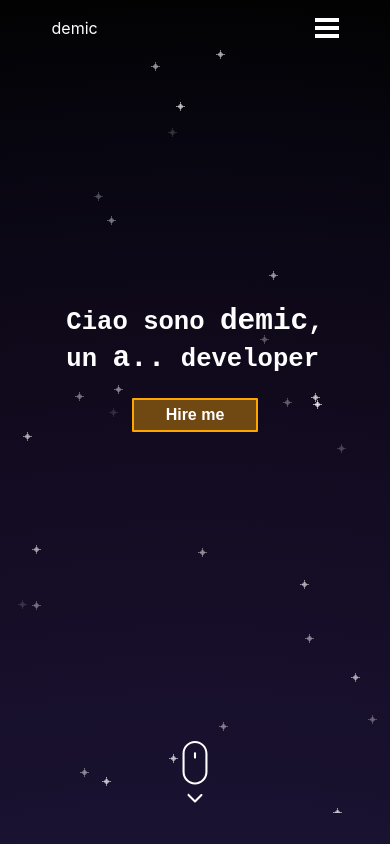
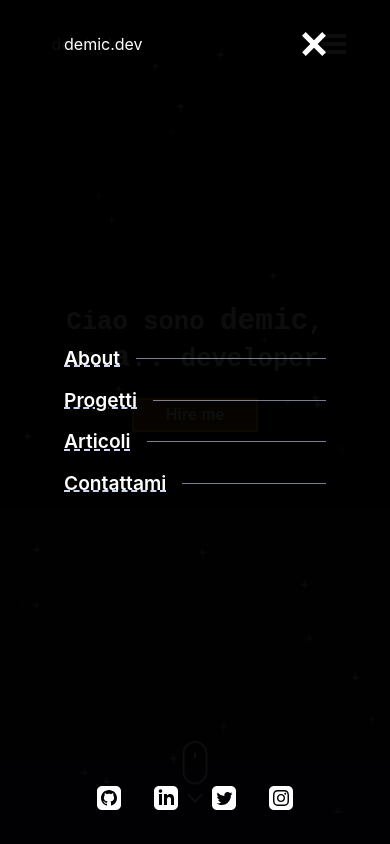
Before and after one commit to demic-dev/demic-portfolio, a Gatsby site: page / in a window 390 px wide. Both pictures are taken after a click on the icon 326 px from the left and 28 px from the top of the page. Built offline with nearby package versions, Linux system fonts and the light colour scheme; Gatsby itself is replaced by a stand-in of ours.

Commit message:
fixed responsive

```diff
--- a/src/components/Footer.tsx
+++ b/src/components/Footer.tsx
@@ -41,7 +41,7 @@ const Footer: React.FC = () => {
 
 export default Footer;
 
-const Wrapper = styled.div`
+const Wrapper = styled.footer`
   width: 100%;
 
   margin: 8rem auto 0rem auto;
@@ -52,25 +52,21 @@ const Wrapper = styled.div`
 
   display: grid;
   gap: 0.8rem;
-  justify-content: center;
   justify-items: center;
-  align-content: center;
+
+  grid-template-areas: "top-desc" "icons" "bottom-desc";
 
   @media (min-width: 1000px) {
     grid-template-areas: "top-desc icons" "bottom-desc -";
     justify-content: space-around;
     justify-items: flex-start;
-    align-items: flex-start;
-    gap: 0;
+    gap: 1.2rem;
 
     padding: 3rem 0.8rem;
   }
 `;
 
 const Description = styled.div`
-  grid-area: desc;
-  width: 100%;
-
   line-height: 24px;
 `;
 
--- a/src/components/Icons.tsx
+++ b/src/components/Icons.tsx
@@ -1,7 +1,7 @@
 import React from "react";
-import { IIcons } from ".";
+import { ClickType, IIcons } from ".";
 
-const Icons: React.FC<IIcons> = ({ name }) => {
+const Icons: React.FC<IIcons & ClickType> = ({ name, onClick }) => {
   switch (name) {
     case "github":
       return <GithubIcon />;
@@ -14,13 +14,15 @@ const Icons: React.FC<IIcons> = ({ name }) => {
     case "instagram":
       return <InstagramIcon />;
     case "menu":
-      return <MenuIcon />;
+      return <MenuIcon onClick={onClick} />;
+    case "close":
+      return <CloseIcon onClick={onClick} />;
   }
 };
 
 export default Icons;
 
-const GithubIcon = () => (
+const GithubIcon: React.FC = () => (
   <svg
     xmlns="http://www.w3.org/2000/svg"
     width="24"
@@ -32,7 +34,7 @@ const GithubIcon = () => (
   </svg>
 );
 
-const OpenIcon = () => (
+const OpenIcon: React.FC = () => (
   <svg
     xmlns="http://www.w3.org/2000/svg"
     width="24"
@@ -44,7 +46,7 @@ const OpenIcon = () => (
   </svg>
 );
 
-const LinkedinIcon = () => (
+const LinkedinIcon: React.FC = () => (
   <svg
     xmlns="http://www.w3.org/2000/svg"
     width="24"
@@ -56,7 +58,7 @@ const LinkedinIcon = () => (
   </svg>
 );
 
-const TwitterIcon = () => (
+const TwitterIcon: React.FC = () => (
   <svg
     xmlns="http://www.w3.org/2000/svg"
     width="24"
@@ -68,7 +70,7 @@ const TwitterIcon = () => (
   </svg>
 );
 
-const InstagramIcon = () => (
+const InstagramIcon: React.FC = () => (
   <svg
     xmlns="http://www.w3.org/2000/svg"
     width="24"
@@ -80,13 +82,26 @@ const InstagramIcon = () => (
   </svg>
 );
 
-const MenuIcon = () => (
+const MenuIcon: React.FC<ClickType> = ({ onClick }) => (
   <svg
     xmlns="http://www.w3.org/2000/svg"
     width="24"
     height="24"
     viewBox="0 0 24 24"
+    onClick={onClick}
   >
     <path d="M24 6h-24v-4h24v4zm0 4h-24v4h24v-4zm0 8h-24v4h24v-4z" />
   </svg>
 );
+
+const CloseIcon: React.FC<ClickType> = ({ onClick }) => (
+  <svg
+    xmlns="http://www.w3.org/2000/svg"
+    width="24"
+    height="24"
+    viewBox="0 0 24 24"
+    onClick={onClick}
+  >
+    <path d="M24 20.188l-8.315-8.209 8.2-8.282-3.697-3.697-8.212 8.318-8.31-8.203-3.666 3.666 8.321 8.24-8.206 8.313 3.666 3.666 8.237-8.318 8.285 8.203z" />
+  </svg>
+);
--- a/src/components/Navbar.tsx
+++ b/src/components/Navbar.tsx
@@ -1,8 +1,9 @@
-import React from "react";
+import React, { useState } from "react";
 import styled from "styled-components";
+import { motion, AnimatePresence } from "framer-motion";
+import { Link } from "gatsby";
+
 import { Icons } from ".";
-
-import { Link } from "gatsby";
 
 const LINKS = [
   {
@@ -28,18 +29,62 @@ const LINKS = [
 ];
 
 const Navbar: React.FC = () => {
+  const [isNavOpen, setIsNavOpen] = useState<boolean>(false);
+
+  const handleOpenPanel = () => setIsNavOpen((val) => !val);
+
   return (
+    <>
+      <AnimatePresence>
+        {isNavOpen && (
+          <NavbarPanel
+            initial={{ x: window.innerWidth }}
+            animate={{ x: 0 }}
+            exit={{ x: window.innerWidth }}
+          >
+            <NavbarPanelHeadingContainer>
+              <Heading>demic.dev</Heading>
+              <Icons name="close" onClick={handleOpenPanel} />
+            </NavbarPanelHeadingContainer>
+            <NavbarContainer>
+              {LINKS.map(({ id, name, to }) => (
+                <NavbarItemContainer>
+                  <Link to={to} onClick={handleOpenPanel} key={id} title={name}>
+                    <NavbarItem>{name}</NavbarItem>
+                  </Link>
+                  <NavbarItemLine />
+                </NavbarItemContainer>
+              ))}
+            </NavbarContainer>
+            <NavbarPanelSocialContainer>
+              <Link to="https://github.com/demic-dev">
+                <Icons name="github" />
+              </Link>
+              <Link to="https://www.linkedin.com/in/michele-de-cillis/">
+                <Icons name="linkedin" />
+              </Link>
+              <Link to="https://twitter.com/demic_dev">
+                <Icons name="twitter" />
+              </Link>
+              <Link to="https://www.instagram.com/demic.dev/">
+                <Icons name="instagram" />
+              </Link>
+            </NavbarPanelSocialContainer>
+          </NavbarPanel>
+        )}
+      </AnimatePresence>
       <Wrapper>
-      <Heading>demic</Heading>
+        <Heading>demic.dev</Heading>
         <ActionsContainer>
           {LINKS.map(({ id, name, to }) => (
-          <a href={to} key={id} title={name}>
+            <Link to={to} key={id} title={name}>
               <Text>{name}</Text>
-          </a>
+            </Link>
           ))}
-        <Icons name="menu" />
+          <Icons name="menu" onClick={handleOpenPanel} />
         </ActionsContainer>
       </Wrapper>
+    </>
   );
 };
 
@@ -57,7 +102,7 @@ const Wrapper = styled.nav`
   margin: 0 auto;
 
   position: absolute;
-  top: 1rem;
+  top: 2rem;
   left: 0;
   right: 0;
 
@@ -105,3 +150,68 @@ const Heading = styled.h1`
   cursor: pointer;
   user-select: none;
 `;
+
+const NavbarPanel = styled(motion.div)`
+  position: fixed;
+  top: 0;
+  right: 0;
+
+  padding: 2rem 4rem;
+
+  width: 100%;
+  height: 100%;
+
+  background-color: rgba(0, 0, 0, 0.95);
+
+  z-index: 3;
+
+  display: grid;
+
+  align-content: space-between;
+
+  svg {
+    fill: #fff;
+    cursor: pointer;
+  }
+`;
+
+const NavbarContainer = styled.div`
+  display: grid;
+  gap: 1.4rem;
+`;
+
+const NavbarPanelHeadingContainer = styled.div`
+  width: 100%;
+
+  display: flex;
+  align-items: center;
+  justify-content: space-between;
+`;
+
+const NavbarItemContainer = styled.div`
+  width: 100%;
+  display: flex;
+  align-items: center;
+`;
+
+const NavbarItem = styled.li`
+  color: #fff;
+  font-size: 1.2rem;
+  font-weight: 600;
+
+  list-style: none;
+`;
+
+const NavbarItemLine = styled.div`
+  color: #ccd6f6;
+  width: 100%;
+  height: 1px;
+
+  margin-left: 1rem;
+
+  background-color: rgba(204, 214, 246, 0.6);
+`;
+
+const NavbarPanelSocialContainer = styled(NavbarItemContainer)`
+  justify-content: space-evenly;
+`;
--- a/src/components/index.ts
+++ b/src/components/index.ts
@@ -29,7 +29,11 @@ export {
 };
 
 export type IIcons = {
-  name: "github" | "open" | "linkedin" | "twitter" | "instagram" | "menu";
+  name: "github" | "open" | "linkedin" | "twitter" | "instagram" | "menu" | "close";
+};
+
+export type ClickType = {
+  onClick?: React.MouseEventHandler;
 };
 
 export interface ISidebarItems {
```
Lines whose indentation alone changed are shown as unchanged.
